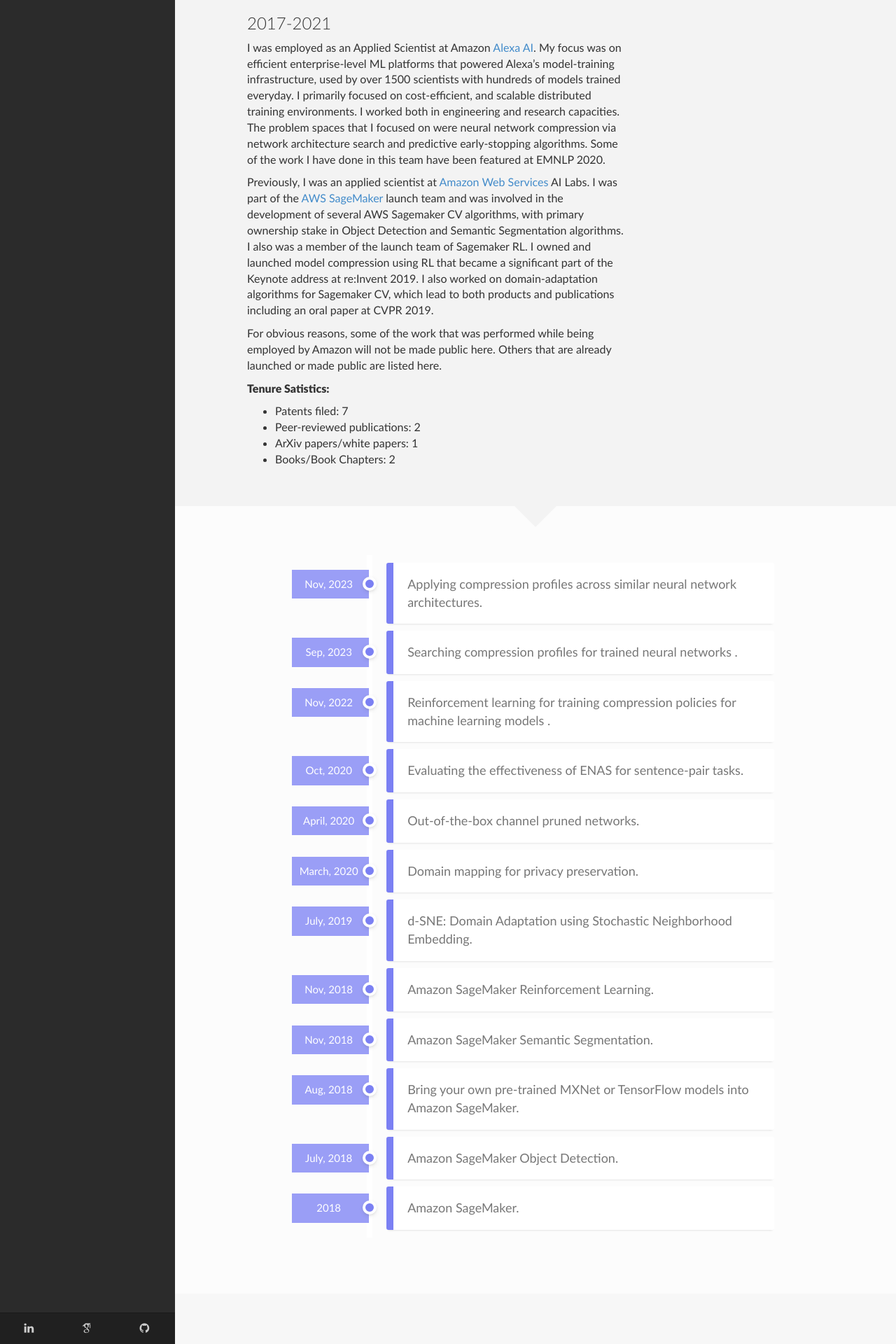
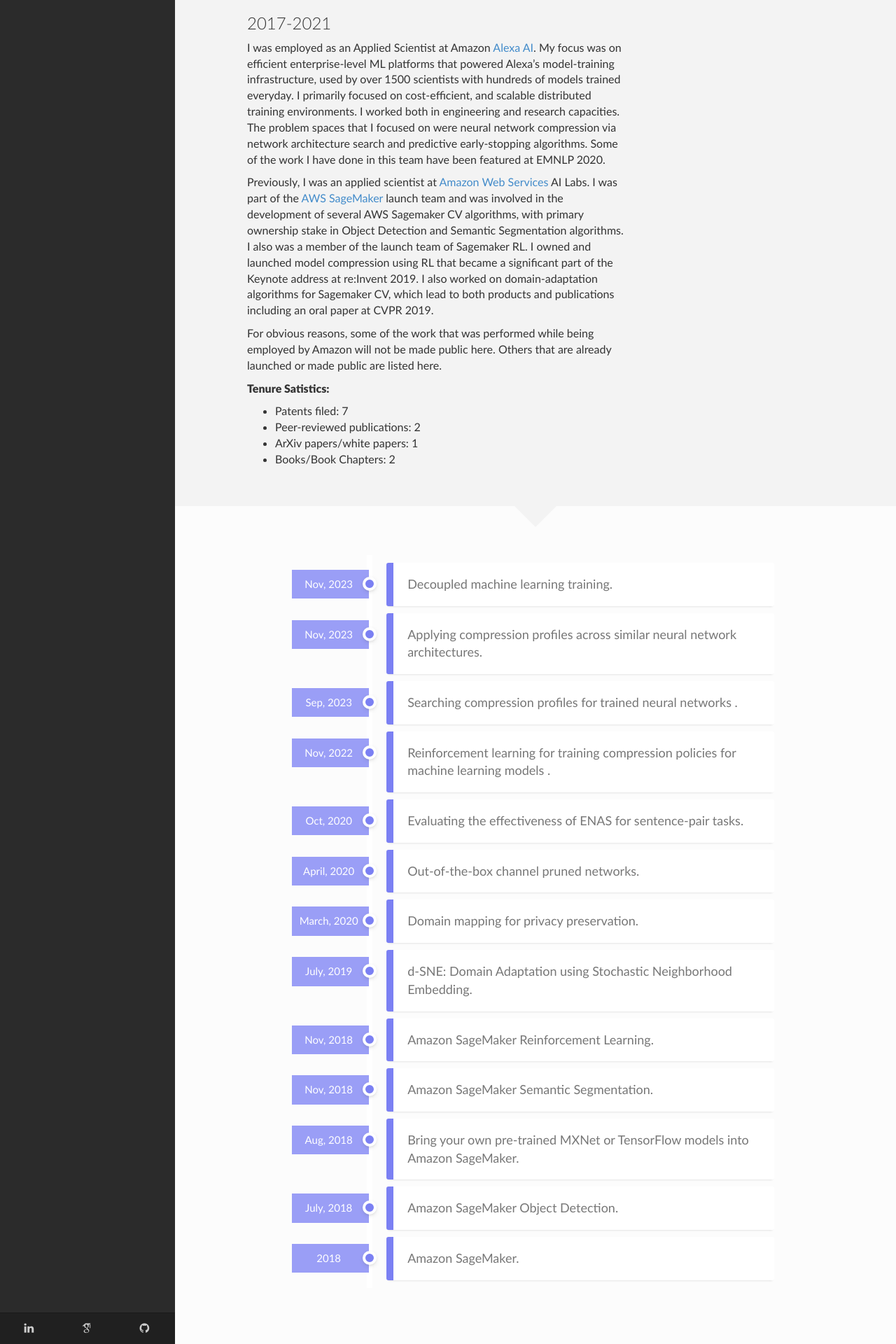
Before and after one commit to ragavvenkatesan/ragavvenkatesan.github.io, a Jekyll site: the page built from professional.html, in a window 1280 px wide. Shown: the part 1499-3419 px from the top of the page at 70% size. Built offline with Jekyll 4.4.1, drawn with Linux system fonts in a browser that asks for light colours; nearby versions of some CDN libraries.

```diff
--- a/_includes/amazon_work.html
+++ b/_includes/amazon_work.html
@@ -1,3 +1,18 @@
+<li class="open">
+    <div class="date">Nov, 2023</div>
+    <div class="circle"></div>
+    <div class="data">
+        <div class="subject">Decoupled machine learning training.</div>
+        <div class="text row">
+            <div class="col-md-10">
+                <p> I have a <a target="_blank" href="https://patents.google.com/patent/US11861490B1/en">patent</a> Decoupled machine learning training on the cloud.
+                </p>
+            </div>
+        </div>
+    </div>
+</li>
+
+
 <li class="open">
     <div class="date">Nov, 2023</div>
     <div class="circle"></div>
```
